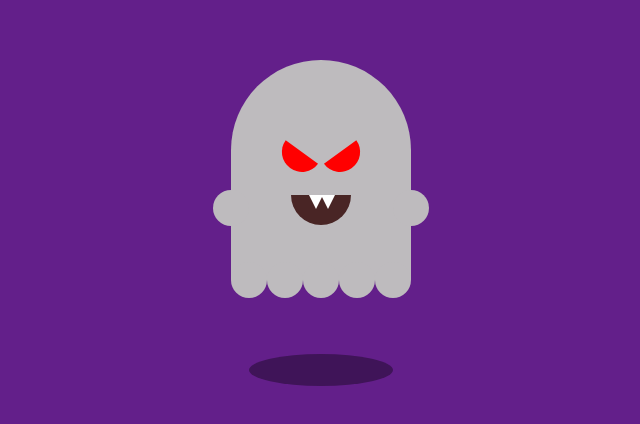
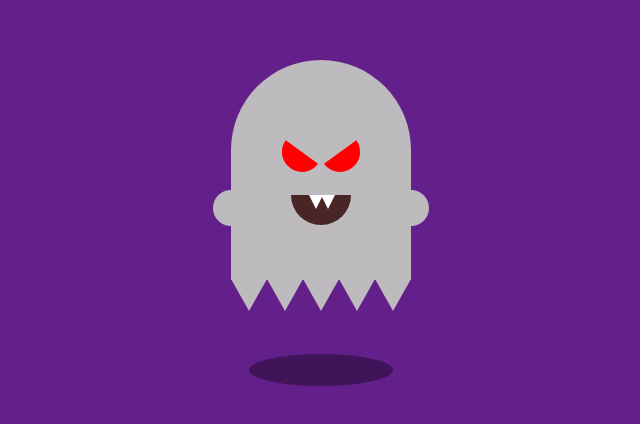
Before and after one commit to 525gtarantola/Halloween-Animation_Ghost, a plain HTML site: page index.html in a window 1280 px wide. Shown: the part 170-594 px from the top of the page, 319-959 px from the left. Drawn offline with Linux system fonts and the light colour scheme.

Commit message:
final commit

```diff
--- a/style.css
+++ b/style.css
@@ -8,6 +8,7 @@ body {
     margin: 0;
     background: #631f8a;
 }
+
 
 #container {
     width: 400px;
@@ -144,10 +145,13 @@ body {
 #spooky #body #feet::before,
 #spooky #body #feet::after {
     content: ' ';
-    width: 36px;
-    height: 36px;
-    background: #bebbbe;
-    border-radius: 50%;
+    width: 0px;
+    height: 0px;
+    border: 18px solid transparent;
+    border-top: 0;
+    border-bottom: 32px solid #bebbbe;
+    transform: rotate(3.142rad);
+    margin-top: 9.5%;
 }
 
 #shadow {
@@ -178,3 +182,19 @@ body {
         transform: scale(0.8);
     }
 }
+
+
+#container {
+    -webkit-transform: perspective(1px) translateZ(0);
+    transform: perspective(1px) translateZ(0);
+    -webkit-transition-duration: 0.3s;
+    transition-duration: 0.3s;
+    -webkit-transition-property: transform;
+    transition-property: transform;
+    -webkit-transform-origin: 0 50%;
+    transform-origin: 0 50%;
+  }
+#container:hover, body:focus, body:active {
+    -webkit-transform: skew(-10deg);
+    transform: skew(-10deg);
+  }
```
